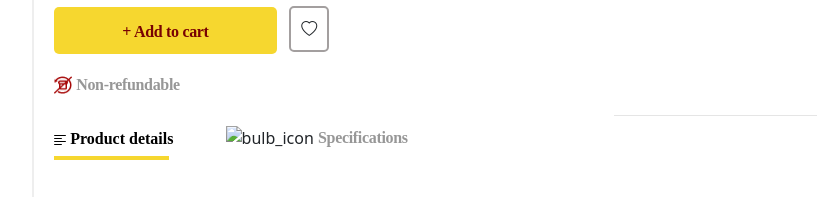
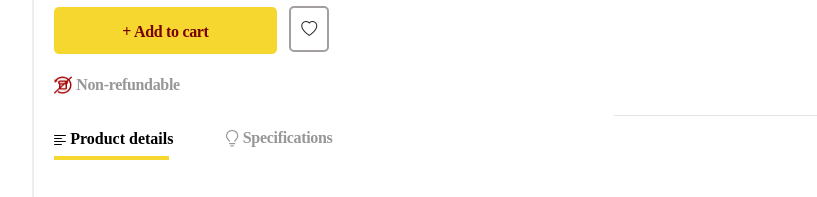
Before and after one commit to PankajBaliyan/Chupa-chups-drink, a plain HTML site: page index.html in a window 1280 px wide. Shown: the part 920-1117 px from the top of the page, without its empty margins (36-853 px from the left). Drawn offline with nearby package versions, Linux system fonts and the light colour scheme; the site is published under a folder, as on GitHub Pages, so addresses that start at the root find nothing.

Commit message:
Update index.html

```diff
--- a/index.html
+++ b/index.html
@@ -119,7 +119,7 @@
                     <div class="yellow_underline mt-1"></div>
                 </div>
                 <div class="d-inline ms-5">
-                    <img src="/Images/blub.png" alt="bulb_icon">
+                    <img src="./Images/blub.png" alt="bulb_icon">
                     <span class="specifications font_family">Specifications</span>
                 </div>
                 <div class="mt-5">
```
